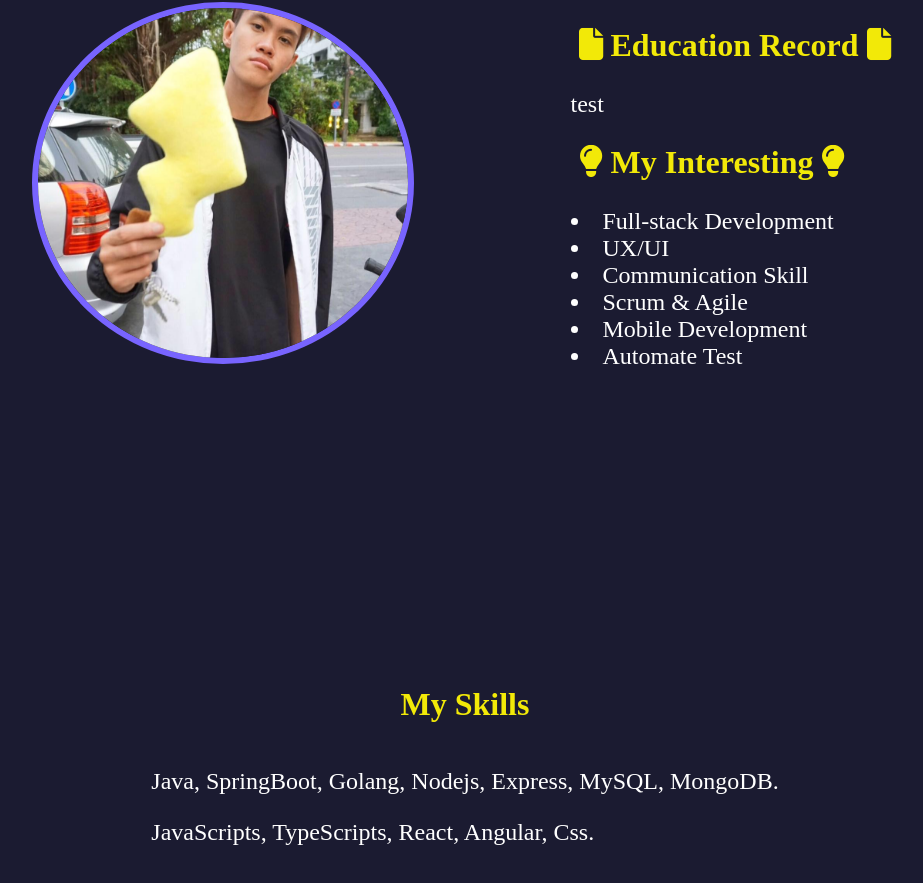
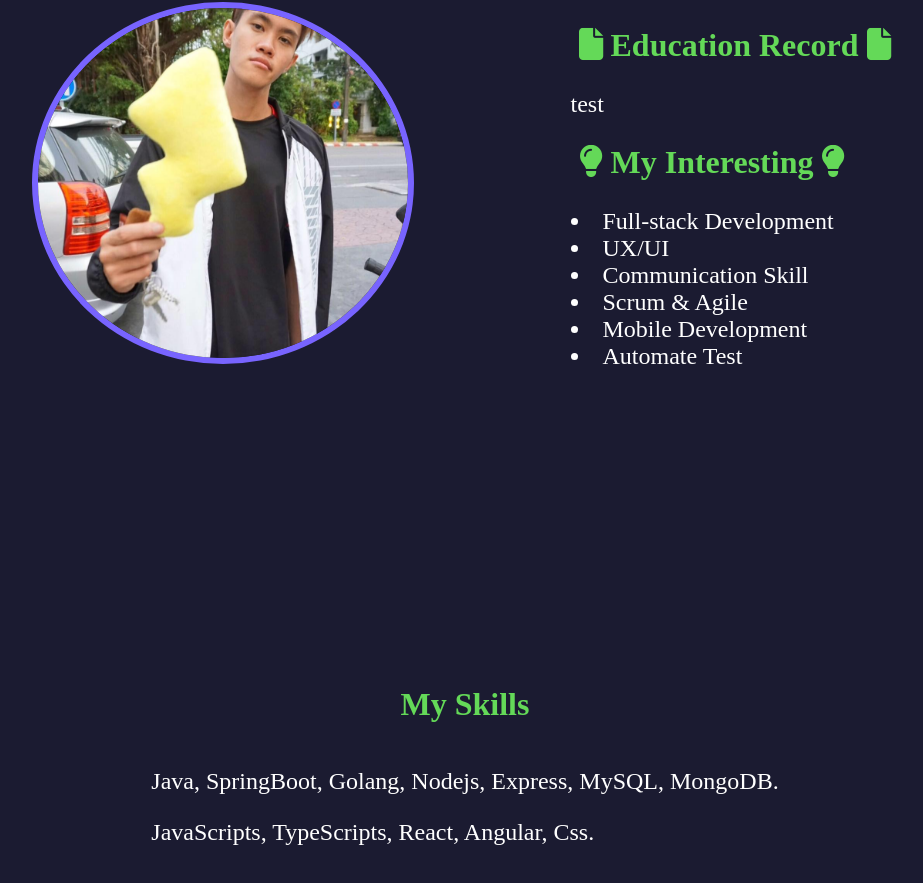
Before and after one commit to NuntapongS/my-portfolio, a React (Create React App) app: page / in a window 1280 px wide. Shown: the part 813-1696 px from the top of the page, without its empty margins (175-1098 px from the left). Built offline with nearby package versions, Linux system fonts and the light colour scheme.

Commit message:
edit: change color

```diff
--- a/src/styles/portfolio.css
+++ b/src/styles/portfolio.css
@@ -10,12 +10,12 @@
 }
 
 .title-content {
-    color: #F2E908;
+    color: var(--title-color);
     font-size: 32px;
 }
 
 .title-skills {
-    color: #F2E908;
+    color: var(--title-color);
     font-size: 32px;
 }
 
```
